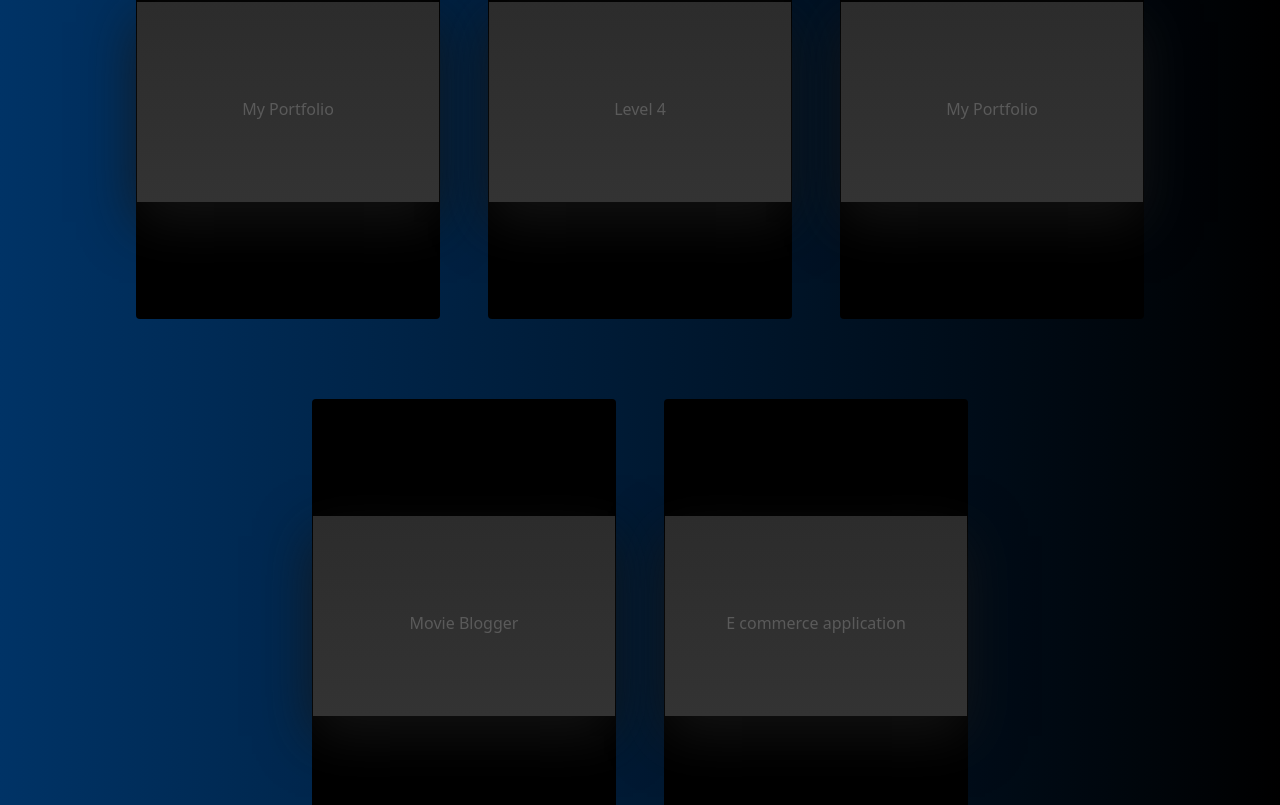
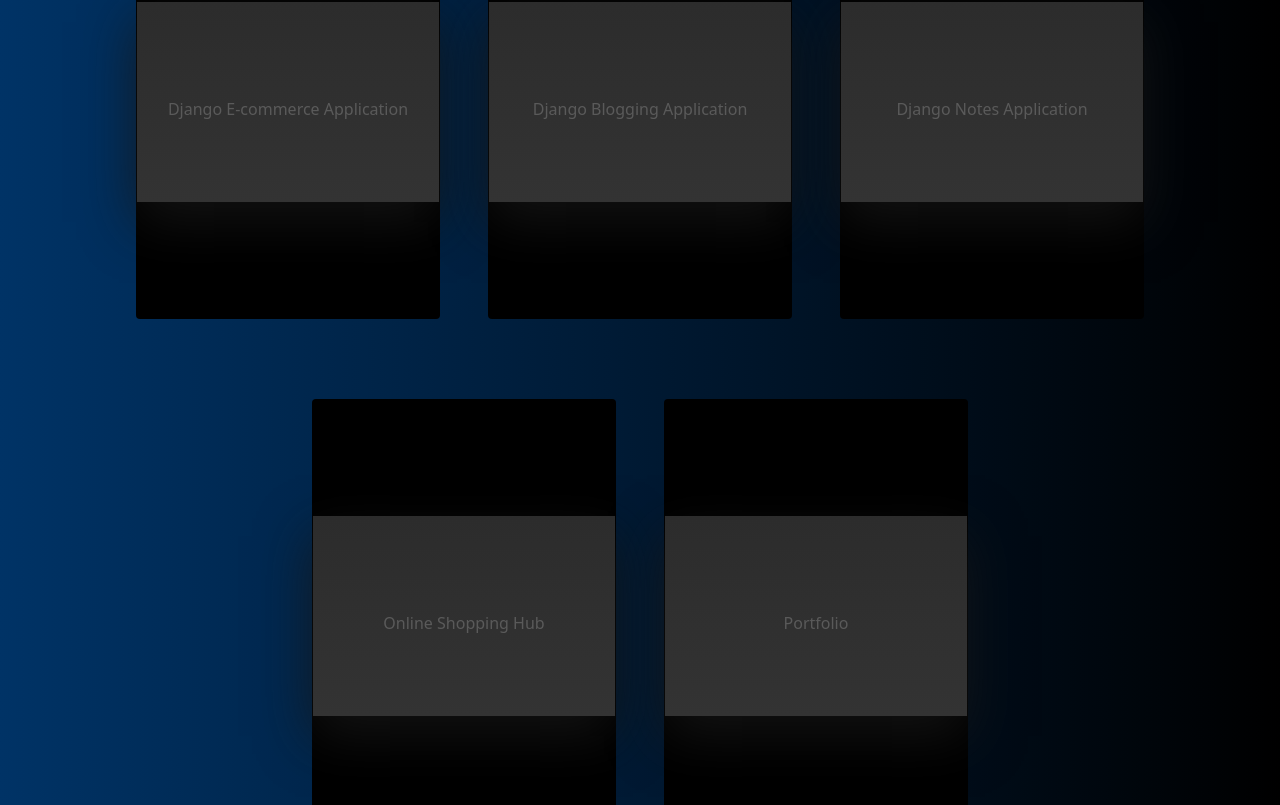
Before and after one commit to kjlenish/Visit-my-Portfolio, a plain HTML site: page projects.html in a window 1280 px wide. Shown: the part 355-1160 px from the top of the page. Drawn offline with nearby package versions, Linux system fonts and the light colour scheme.

Commit message:
Updated resume with latest project and resume

```diff
--- a/projects.html
+++ b/projects.html
@@ -55,14 +55,31 @@
                 <div class="card col-md-4 py-3 m-4" style="width: 19rem;">
                   <div class="face face1">
                     <div class="content">
-                        <iconify-icon icon="cib:html5"></iconify-icon>
-                        <h3>My Portfolio</h3>
+                      <iconify-icon icon="tabler:brand-django"></iconify-icon>
+                      <h3>Django E-commerce Application</h3>
                     </div>
                   </div>
                   <div class="face face2">
                     <div class="content">
-                        <p> A responsive static website for personal portfolios. The website features a home page, an about section, location, and other contact information with a direct access link. There are separate pages for showcasing the projects done by the admin and the services they provide.</p>
-                        <a href="https://github.com/kjlenish/My-Portfolio-HTML.git" type="button">View Source Code</a>
+                      <p> An online shopping platform using Django where users can create their account, browse through variety of
+                        products, view and add items to their shopping cart, view orders and add reviews. Users can checkout the items
+                        in their cart and make the payments through Razor pay.</p>
+                      <a href="https://github.com/kjlenish/Django-Ecommerce-Application.git" type="button">View Source Code</a>
+                    </div>
+                  </div>
+                </div>
+
+                <div class="card col-md-4 py-3 m-4" style="width: 19rem;">
+                    <div class="face face1">
+                      <div class="content">
+                        <iconify-icon icon="tabler:brand-django"></iconify-icon>
+                        <h3>Django Blogging Application</h3>
+                      </div>
+                    </div>
+                    <div class="face face2">
+                      <div class="content">
+                        <p> A dynamic social media web app using Django build mainly for movie lovers where you can create your account and add blogs regarding movies and get updates and details of movies.</p>
+                        <a href="https://github.com/kjlenish/MovieBlogger-Django-.git" type="button">View Source Code</a>
                       </div>
                     </div>
                 </div>
@@ -71,7 +88,28 @@
                   <div class="face face1">
                     <div class="content">
                       <iconify-icon icon="cib:html5"></iconify-icon>
-                        <h3>Level 4</h3>
+                      <h3>Django Notes Application</h3>
+                    </div>
+                  </div>
+                  <div class="face face2">
+                    <div class="content">
+                      <p> A RESTful API for a note taking application. The API will allow users to register, login and perform basic CRUD
+                        operations (Create, Read, Update, Delete) on the notes. The user can also share their notes with the other users.</p>
+                     <a href="https://github.com/kjlenish/Notes-Application.git" type="button">View Source Code</a>
+                    </div>
+                  </div>
+              </div>
+
+          </div>
+
+            <div class="row g-0 py-3">
+
+
+                <div class="card col-md-4 py-3 m-4" style="width: 19rem;">
+                  <div class="face face1">
+                    <div class="content">
+                      <iconify-icon icon="cib:html5"></iconify-icon>
+                      <h3>Online Shopping Hub</h3>
                     </div>
                   </div>
                   <div class="face face2">
@@ -88,48 +126,14 @@
                 <div class="card col-md-4 py-3 m-4" style="width: 19rem;">
                     <div class="face face1">
                       <div class="content">
-                        <iconify-icon icon="tabler:brand-django"></iconify-icon>
-                        <h3>My Portfolio</h3>
+                        <iconify-icon icon="cib:html5"></iconify-icon>
+                        <h3>Portfolio</h3>
                       </div>
                     </div>
                     <div class="face face2">
                       <div class="content">
-                        <p> A dynamic Django web application for personal portfolio. The application features a home page, an about section, location and  other contact informations with direct access link. There are seperate applications for showcasing the projects done by the admin and the services they provide.</p>
-                        <a href="https://github.com/kjlenish/my-portfolio.git" type="button">View Source Code</a>
-                      </div>
-                    </div>
-                </div>
-
-            </div>
-
-            <div class="row g-0 py-3">
-
-                <div class="card col-md-4 py-3 m-4" style="width: 19rem;">
-                    <div class="face face1">
-                      <div class="content">
-                        <iconify-icon icon="tabler:brand-django"></iconify-icon>
-                        <h3>Movie Blogger</h3>
-                      </div>
-                    </div>
-                    <div class="face face2">
-                      <div class="content">
-                        <p> A dynamic social media web app using Django build mainly for movie lovers where you can create your account and add blogs regarding movies and get updates and details of movies.</p>
-                        <a href="https://github.com/kjlenish/MovieBlogger-Django-.git" type="button">View Source Code</a>
-                      </div>
-                    </div>
-                </div>
-
-                <div class="card col-md-4 py-3 m-4" style="width: 19rem;">
-                    <div class="face face1">
-                      <div class="content">
-                        <iconify-icon icon="tabler:brand-django"></iconify-icon>
-                        <h3>E commerce application</h3>
-                      </div>
-                    </div>
-                    <div class="face face2">
-                      <div class="content">
-                        <p> A dynamic Django web application for shopping. Users, or customers, can use the application as an online shopping platform to browse a variety of products, view product details, add items to their shopping cart, receive coupon code discounts after every nth order, and check out to place an order and even make the payment online.</p>
-                        <a type="button">Coming Soon</a>
+                        <p> A responsive static website for personal portfolios. The website features a home page, an about section, location, and other contact information with a direct access link. There are separate pages for showcasing the projects done by the admin and the services they provide.</p>
+                        <a href="https://github.com/kjlenish/My-Portfolio-HTML.git" type="button">View Source Code</a>
                       </div>
                     </div>
                 </div>
```
Also changed, not shown: kj logo.png (deleted), 1 other file. Lines whose indentation alone changed are shown as unchanged.
